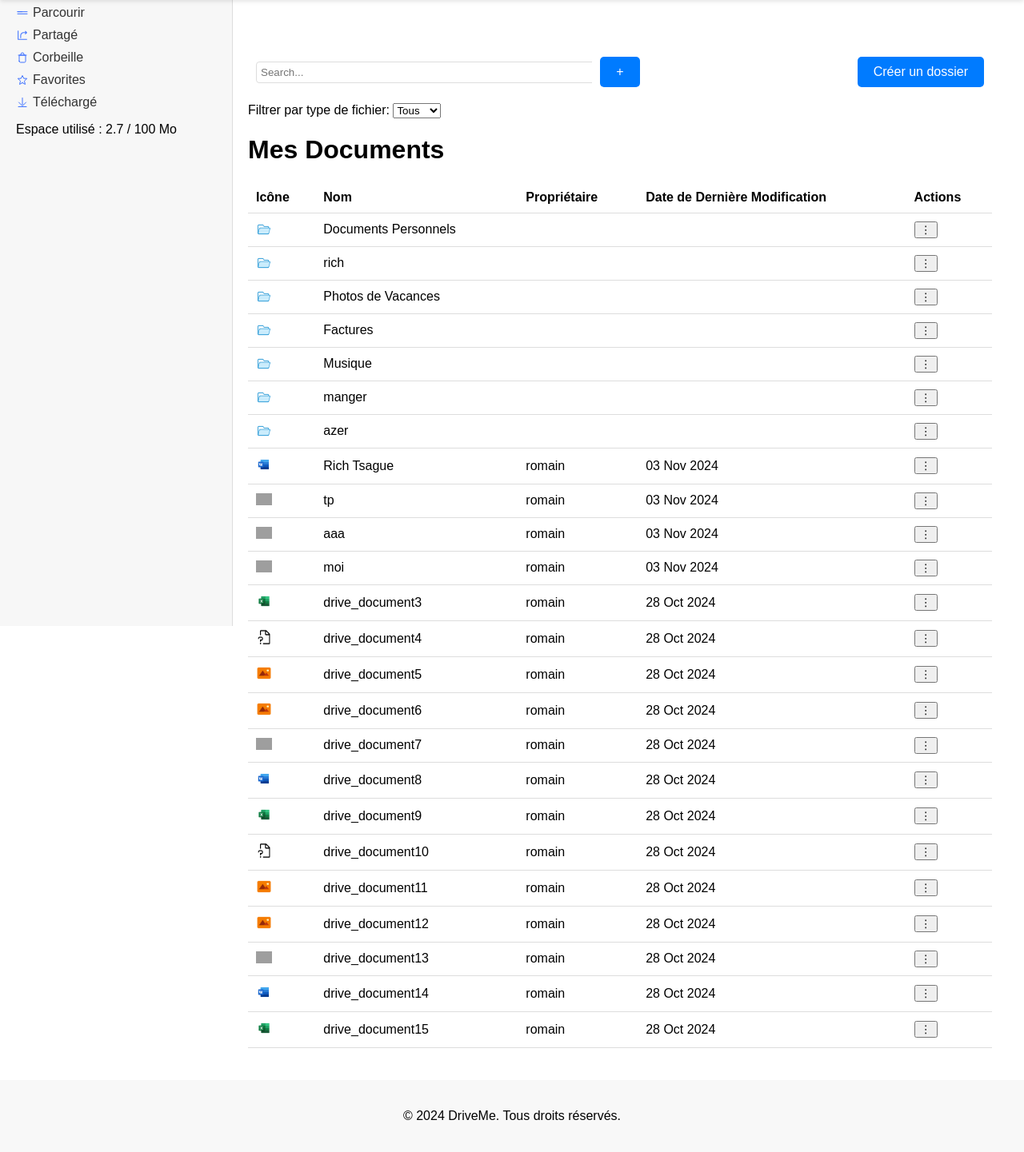
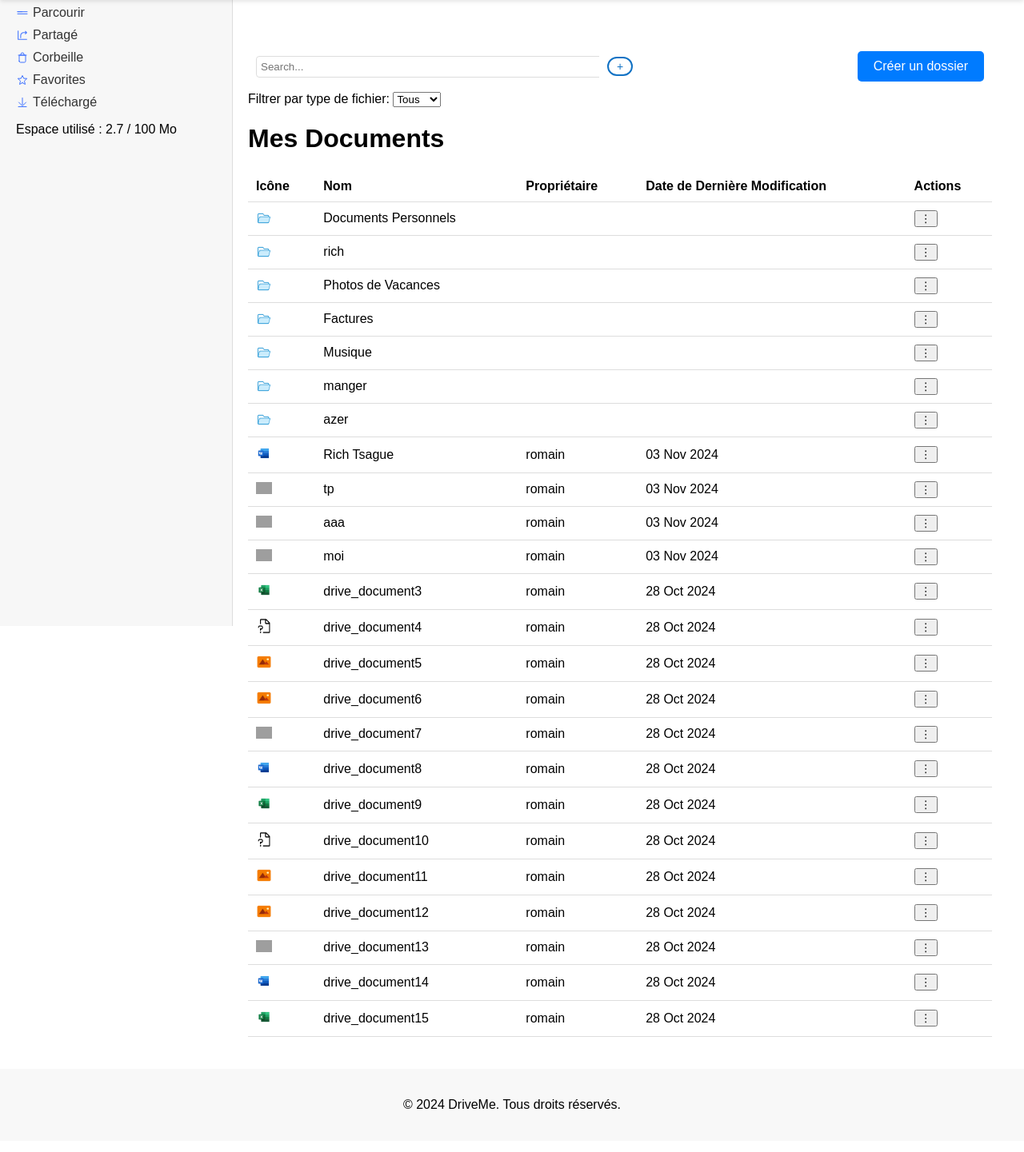
Before and after one commit to Romaindujardin/DriveMe, a Django app: page /documents/ in a window 1280 px wide. Shown: the part 57-1498 px from the top of the page at 80% size. After the commit the page ends 1444 px from the top, so only its background shows below. Run offline with Django 5.2, Linux system fonts and the light colour scheme; a user stored in the database is signed in; data comes from the database, SQL or seed files in the repository; grey boxes are pictures that could not be loaded.

Commit message:
modification button push et reglage page upload

```diff
--- a/drive/templates/main.html
+++ b/drive/templates/main.html
@@ -89,6 +89,36 @@
         margin-left: 160px;
       }
     }
+     button {
+      cursor: pointer;
+      outline: none;
+        &.outline {
+            position: relative;
+            z-index: 3;
+            background: transparent;
+            color: #1172c4;
+            font-size: 14px;
+            border-color: #1172c4;
+            border-style: solid;
+            border-width: 2px;
+            border-radius: 22px;
+            padding: 2px 10px;
+            text-transform: uppercase;
+            transition: all 0.2s linear;
+            a {
+                text-decoration: none;
+            }
+        }
+        &.outline:hover {
+            color: white;
+            background: #1172c4;
+            border-color: white;
+            transition: all 0.2s linear;
+        }
+        &.outline:active {
+            border-radius: 22px;
+        }
+    }
   </style>
 </head>
 
@@ -107,7 +137,7 @@
         </div>
         <div class="sub-navbar"> <!-- bouton pour ajouter un fichier -->
           <div class="center">
-            <a href="{% url 'upload_document' %}" class="button">+</a>
+            <a href="{% url 'upload_document' %}"><button class="outline">+</button></a>
           </div>
       </div>
         <div class="right">  <a href="{% url 'create_folder' %}" class="button">Créer un dossier</a>
```
Also changed, not shown: drive/templates/upload_document.html (+8 -11 lines).
